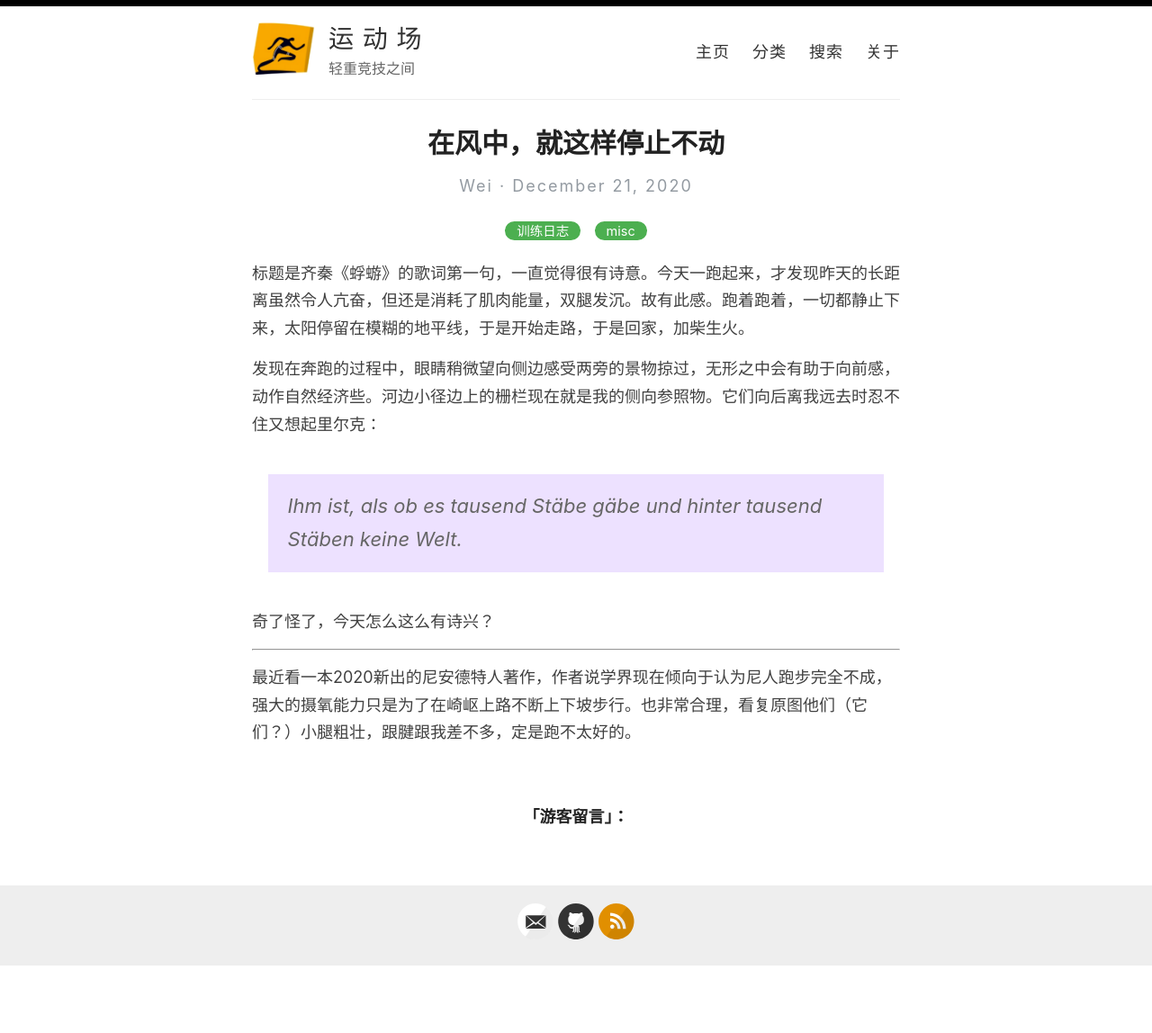
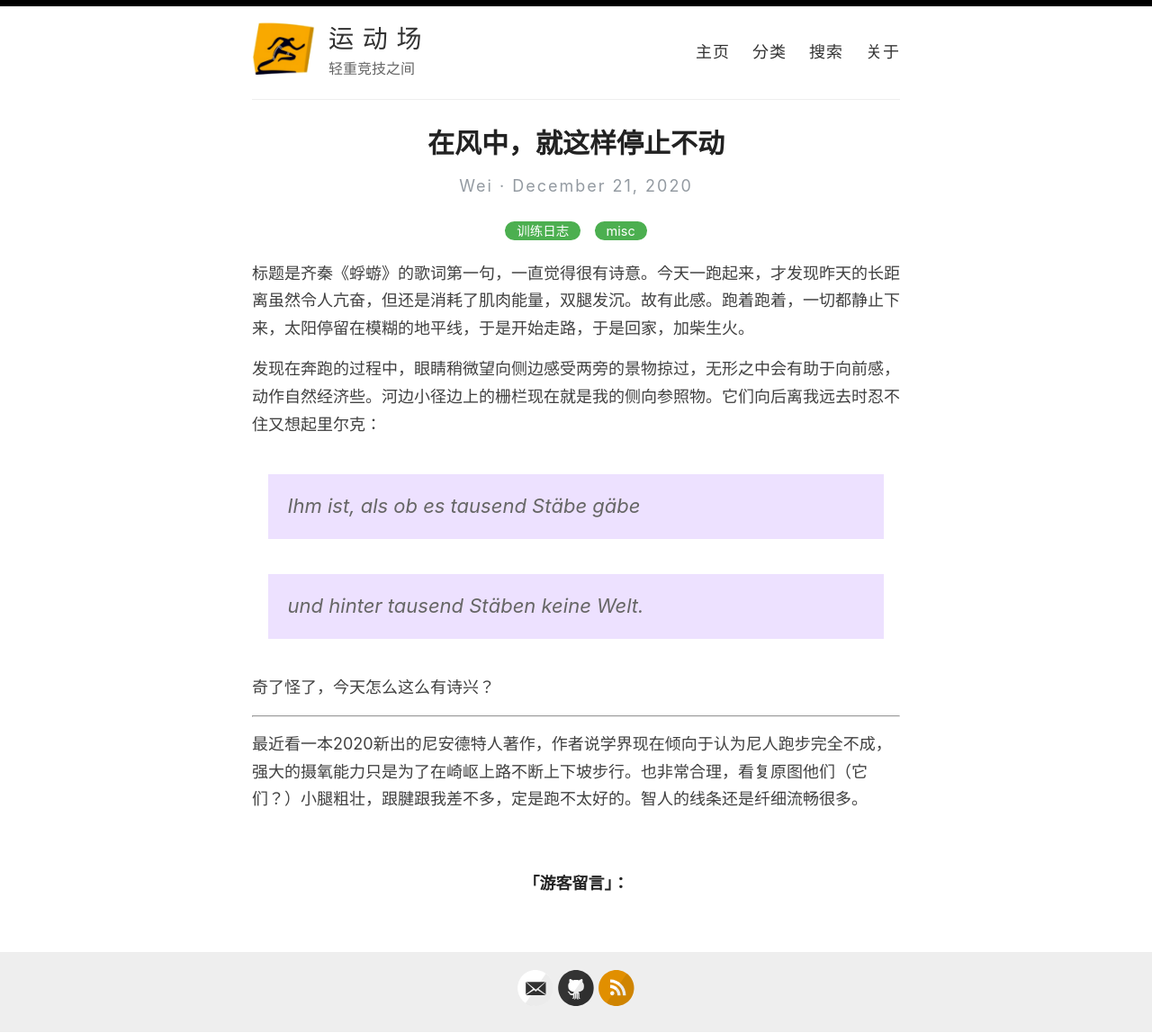
Before and after one commit to athletik/athletik.github.io, a Jekyll site: the page built from _posts/2020-12-21-在风中，就这样停止不动.md, in a window 1280 px wide. Shown: the whole page at 90% size. Built offline with Jekyll 4.4.1, drawn with Linux system fonts in a browser that asks for light colours; comment, search, counter and statistics services are not loaded; before the commit the page ends 1074 px from its top, so only the background shows below that.

Commit message:
Update 2020-12-21-在风中，就这样停止不动.md

```diff
--- a/_posts/2020-12-21-在风中，就这样停止不动.md
+++ b/_posts/2020-12-21-在风中，就这样停止不动.md
@@ -9,10 +9,11 @@ title: 在风中，就这样停止不动
 发现在奔跑的过程中，眼睛稍微望向侧边感受两旁的景物掠过，无形之中会有助于向前感，动作自然经济些。河边小径边上的栅栏现在就是我的侧向参照物。它们向后离我远去时忍不住又想起里尔克：
 
 > Ihm ist, als ob es tausend Stäbe gäbe
+
 > und hinter tausend Stäben keine Welt.
 
 奇了怪了，今天怎么这么有诗兴？
 
 ---
 
-最近看一本2020新出的尼安德特人著作，作者说学界现在倾向于认为尼人跑步完全不成，强大的摄氧能力只是为了在崎岖上路不断上下坡步行。也非常合理，看复原图他们（它们？）小腿粗壮，跟腱跟我差不多，定是跑不太好的。
+最近看一本2020新出的尼安德特人著作，作者说学界现在倾向于认为尼人跑步完全不成，强大的摄氧能力只是为了在崎岖上路不断上下坡步行。也非常合理，看复原图他们（它们？）小腿粗壮，跟腱跟我差不多，定是跑不太好的。智人的线条还是纤细流畅很多。
```
